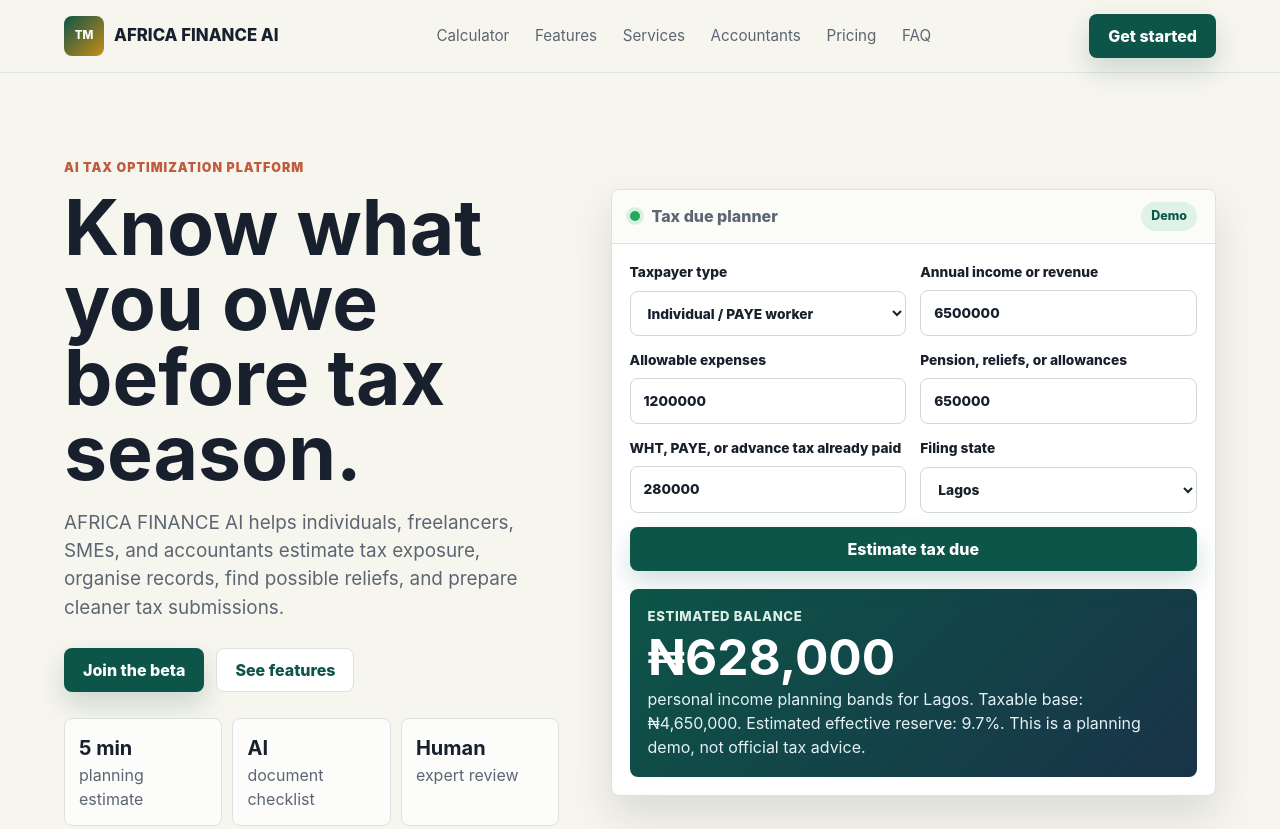
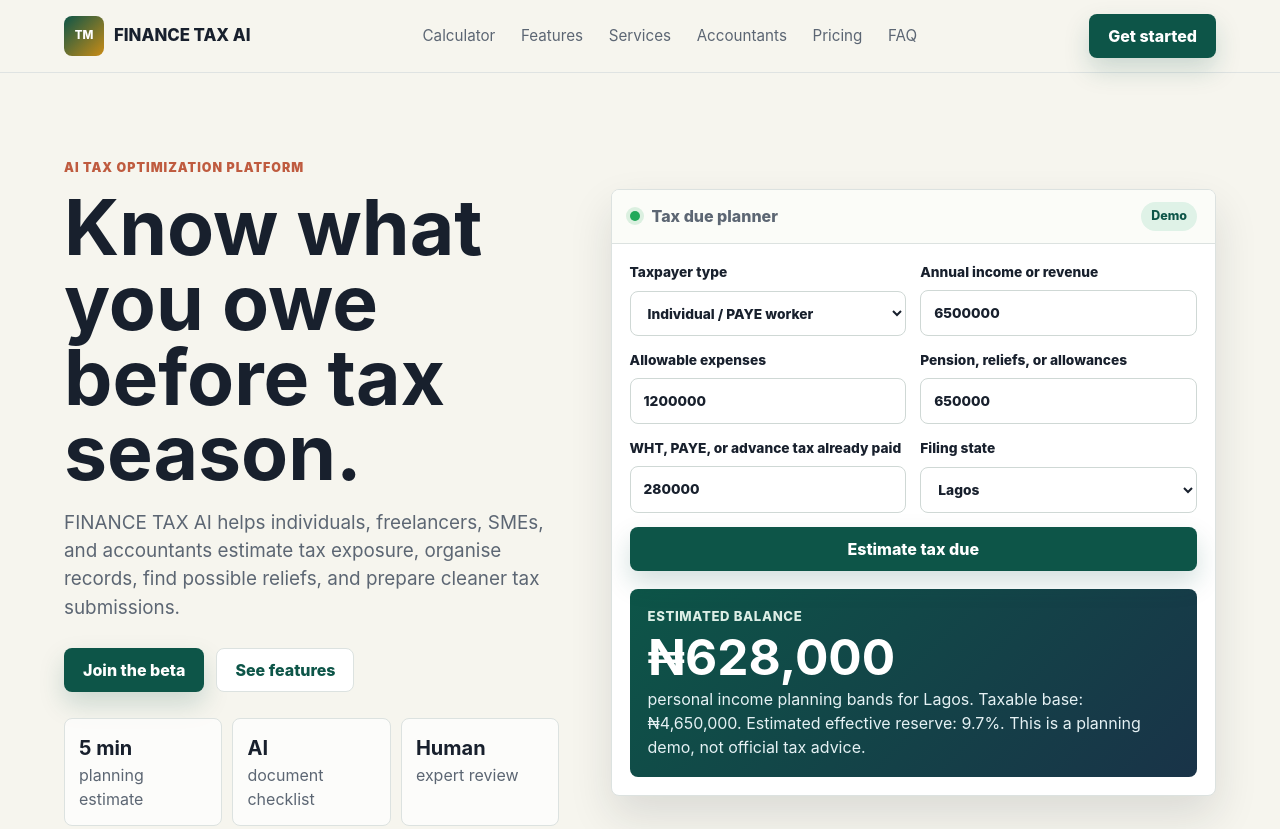
Before and after one commit to wal37/tax, a plain HTML site: page index.html in a window 1280 px wide. Shown: the top 829 px of the page. Drawn offline with Linux system fonts and the light colour scheme.

Commit message:
Update index.html

```diff
--- a/index.html
+++ b/index.html
@@ -3,19 +3,19 @@
   <head>
     <meta charset="UTF-8" />
     <meta name="viewport" content="width=device-width, initial-scale=1.0" />
-    <title>AFRICA FINANCE AI | AI Tax Compliance Assistant</title>
+    <title>FINANCE TAX AI | AI Tax Compliance Assistant</title>
     <meta
       name="description"
-      content="AFRICA FINANCE AI helps Nigerian taxpayers and businesses estimate tax exposure, organise documents, discover relief opportunities, and prepare for compliant filing."
+      content="FINANCE TAX AI helps Nigerian taxpayers and businesses estimate tax exposure, organise documents, discover relief opportunities, and prepare for compliant filing."
     />
     <link rel="icon" type="image/svg+xml" href="favicon.svg" />
     <link rel="stylesheet" href="styles.css" />
   </head>
   <body>
     <header class="site-header">
-      <a class="brand" href="index.html#top" aria-label="AFRICA FINANCE AI home">
+      <a class="brand" href="index.html#top" aria-label="FINANCE TAX AI home">
         <span class="brand-mark">TM</span>
-        <span>AFRICA FINANCE AI</span>
+        <span>FINANCE TAX AI</span>
       </a>
       <nav class="nav-links" aria-label="Primary navigation">
         <a href="index.html#calculator">Calculator</a>
@@ -34,7 +34,7 @@
           <p class="eyebrow">AI Tax Optimization Platform</p>
           <h1>Know what you owe before tax season.</h1>
           <p class="lead">
-            AFRICA FINANCE AI helps individuals, freelancers, SMEs, and accountants
+            FINANCE TAX AI helps individuals, freelancers, SMEs, and accountants
             estimate tax exposure, organise records, find possible reliefs, and
             prepare cleaner tax submissions.
           </p>
@@ -117,7 +117,7 @@
         </div>
         <img
           src="assets/tax-dashboard.svg"
-          alt="AFRICA FINANCE AI dashboard showing tax estimate, compliance tasks, and documents"
+          alt="FINANCE TAX AI dashboard showing tax estimate, compliance tasks, and documents"
           class="dashboard-image"
         />
       </section>
@@ -187,7 +187,7 @@
         <div class="section-heading">
           <p class="eyebrow">Services</p>
           <h2>Support options for individuals and professionals.</h2>
-          <p>Use AFRICA FINANCE AI self-serve tools, or choose a guided service when you want expert confidence.</p>
+          <p>Use FINANCE TAX AI self-serve tools, or choose a guided service when you want expert confidence.</p>
         </div>
         <div class="feature-grid">
           <article>
@@ -218,7 +218,7 @@
           <h2>From scattered records to a ready tax review pack.</h2>
           <div class="workflow-list">
             <p><strong>1. Add income and expenses.</strong> Capture salary, freelance income, business revenue, invoices, and deductions.</p>
-            <p><strong>2. Let AI organise the facts.</strong> AFRICA FINANCE AI groups documents, flags gaps, and builds a checklist.</p>
+            <p><strong>2. Let AI organise the facts.</strong> FINANCE TAX AI groups documents, flags gaps, and builds a checklist.</p>
             <p><strong>3. Review with a professional.</strong> Accountants can verify the estimate and prepare the final filing.</p>
           </div>
         </div>
@@ -229,7 +229,7 @@
           <p class="eyebrow">For Accountants</p>
           <h2>A cleaner client intake system for tax professionals.</h2>
           <p>
-            AFRICA FINANCE AI gives accountants a structured workspace for client data,
+            FINANCE TAX AI gives accountants a structured workspace for client data,
             document requests, estimate review, and filing readiness.
           </p>
           <ul class="check-list">
@@ -304,7 +304,7 @@
           <p class="eyebrow">Trust & Controls</p>
           <h2>Built with expert review, privacy, and auditability in mind.</h2>
           <p>
-            AFRICA FINANCE AI is designed as a planning and preparation layer. Final
+            FINANCE TAX AI is designed as a planning and preparation layer. Final
             filings should be reviewed by a qualified tax professional or the
             relevant authority before submission.
           </p>
@@ -324,7 +324,7 @@
         </div>
         <div class="faq-list">
           <details open>
-            <summary>Does AFRICA FINANCE AI file taxes directly?</summary>
+            <summary>Does FINANCE TAX AI file taxes directly?</summary>
             <p>
               The website demo prepares estimates and filing-ready information.
               Direct filing would require approved integrations and professional
@@ -340,7 +340,7 @@
             </p>
           </details>
           <details>
-            <summary>Who is AFRICA FINANCE AI for?</summary>
+            <summary>Who is FINANCE TAX AI for?</summary>
             <p>
               Individuals, freelancers, SMEs, and accountants who need a clearer
               way to organise tax information and prepare for compliance.
@@ -354,7 +354,7 @@
           <p class="eyebrow">Join The Beta</p>
           <h2>Bring AI tax planning to your clients or business.</h2>
           <p>
-            Tell us what you need help with and the AFRICA FINANCE AI team will prepare
+            Tell us what you need help with and the FINANCE TAX AI team will prepare
             the right onboarding path.
           </p>
         </div>
@@ -383,7 +383,7 @@
               <input id="leadLocation" type="text" placeholder="Lagos, Abuja, Port Harcourt..." required />
             </label>
             <label class="wide-field">
-              What do you want AFRICA FINANCE AI to help with?
+              What do you want FINANCE TAX AI to help with?
               <textarea
                 id="leadMessage"
                 rows="5"
@@ -401,7 +401,7 @@
     </main>
 
     <footer class="site-footer">
-      <span>AFRICA FINANCE AI AI Tax Compliance Assistant</span>
+      <span>FINANCE TAX AI AI Tax Compliance Assistant</span>
       <span>Planning estimates only. Final tax filings require professional review.</span>
 
       <div class="footer-links" style="margin-top:10px; display:flex; gap:14px; flex-wrap:wrap">
```
